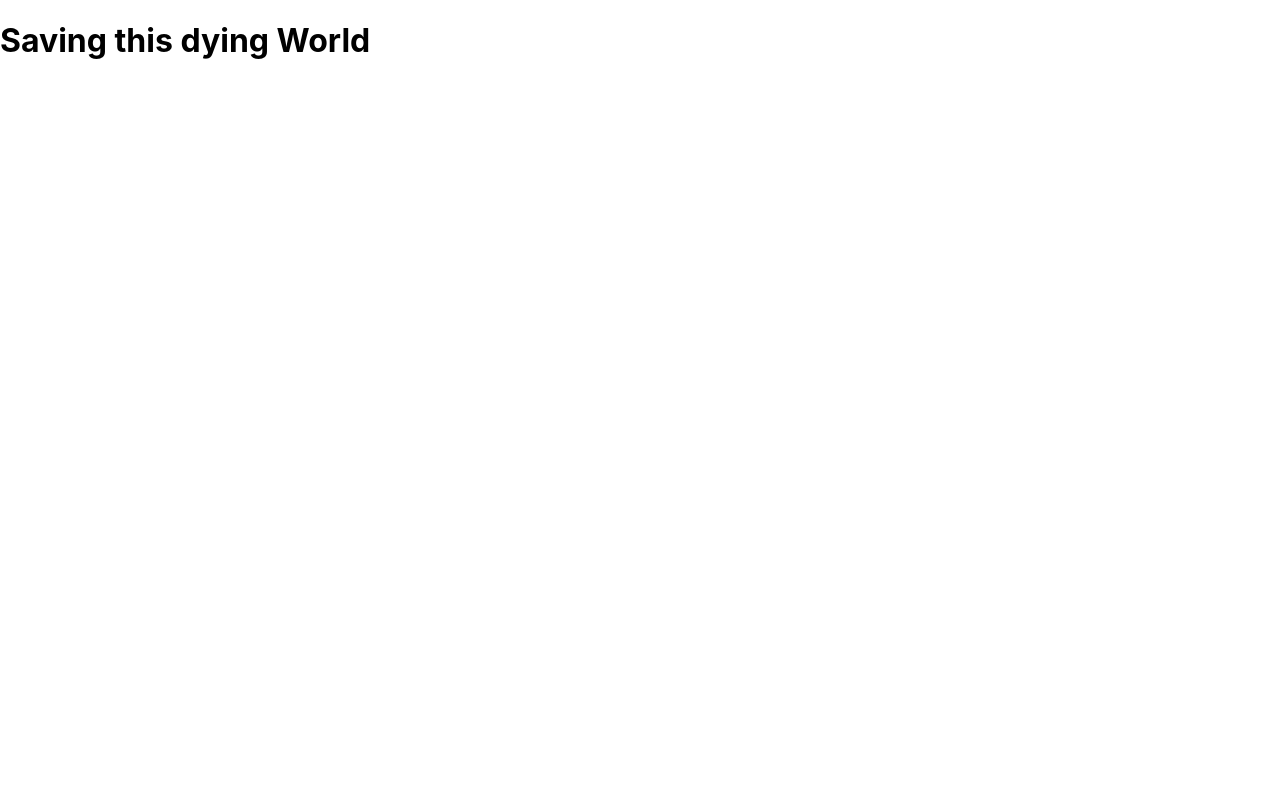
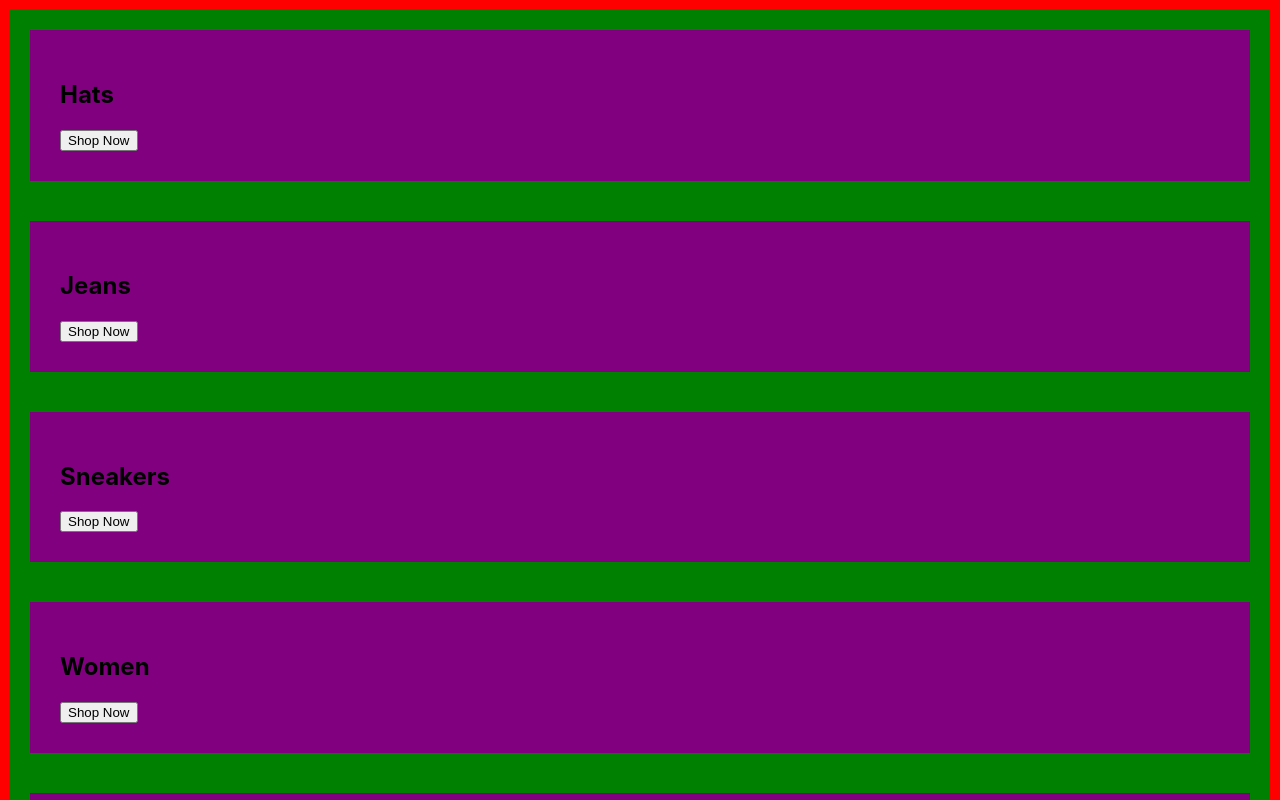
Before and after one commit to Rahul8320/crwn-clothing, a React (Create React App) app: page / in a window 1280 px wide. Shown: the top 800 px of the page. Built offline with nearby package versions, Linux system fonts and the light colour scheme.

Commit message:
Add sass into project

```diff
--- a/package.json
+++ b/package.json
@@ -9,6 +9,7 @@
     "react": "^18.2.0",
     "react-dom": "^18.2.0",
     "react-scripts": "5.0.1",
+    "sass": "^1.71.1",
     "web-vitals": "^2.1.4"
   },
   "scripts": {
--- a/src/App.js
+++ b/src/App.js
@@ -1,7 +1,45 @@
+import "./categories.style.scss";
+
 const App = () => {
+  const categories = [
+    {
+      id: 1,
+      image: "",
+      title: "Hats",
+    },
+    {
+      id: 2,
+      image: "",
+      title: "Jeans",
+    },
+    {
+      id: 3,
+      image: "",
+      title: "Sneakers",
+    },
+    {
+      id: 4,
+      image: "",
+      title: "Women",
+    },
+    {
+      id: 5,
+      image: "",
+      title: "Men",
+    },
+  ];
+
   return (
-    <div>
-      <h1>Saving this dying World</h1>
+    <div className="categories-container">
+      {categories.map(({ title }) => (
+        <div className="category-container">
+          <div className="background-image" />
+          <div className="category-body-container">
+            <h2>{title}</h2>
+            <button>Shop Now</button>
+          </div>
+        </div>
+      ))}
     </div>
   );
 };
--- /dev/null
+++ b/src/categories.style.scss
@@ -0,0 +1,14 @@
+.categories-container {
+  background-color: red;
+  padding: 10px;
+
+  .category-container {
+    background-color: green;
+    padding: 20px;
+  }
+
+  .category-body-container {
+    background-color: purple;
+    padding: 30px;
+  }
+}
```
Also changed, not shown: 1 other file (tests, documents, lock files or other folders).
